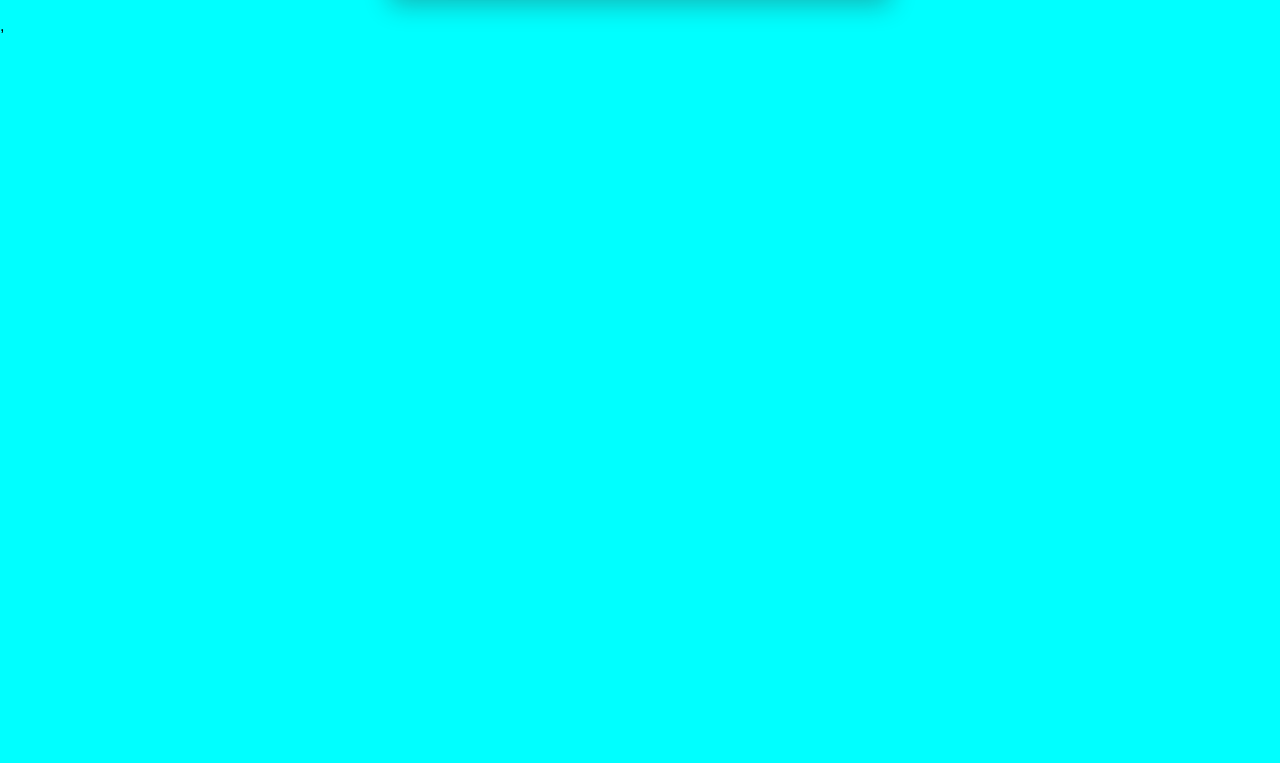
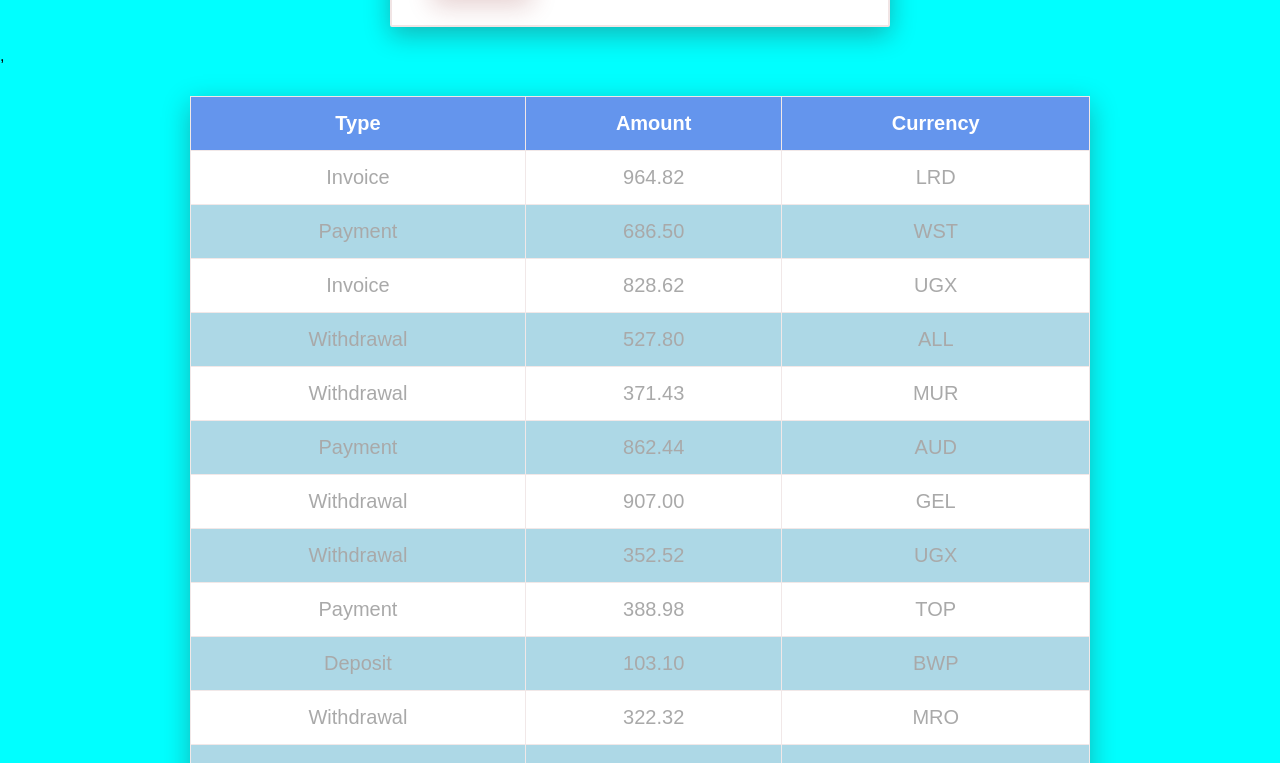
Before and after one commit to KaterinaGerts/goit-react-hw-01-components, a JavaScript app: page / in a window 1280 px wide. Shown: the part 1597-2360 px from the top of the page. Before the commit the page ends 1633 px from the top, so only its background shows below. Built offline with nearby package versions, Linux system fonts and the light colour scheme.

Commit message:
сделала компонент транзакции

```diff
--- a/src/App.js
+++ b/src/App.js
@@ -4,6 +4,8 @@
 import statisticalData from 'components/Statistics/statistical-data.json';
 import FriendList from 'components/FriendList/FriendList';
 import friends from 'components/FriendList/friends.json';
+import TransactionHistory from 'components/TransactionHistory/TransactionHistory';
+import transactions from 'components/TransactionHistory/transactions.json';
 
 export default function App() {
   return (
@@ -17,6 +19,7 @@
       />
       <Statistics title="Upload stats" stats={statisticalData} />;
       <FriendList friends={friends} />,
+      <TransactionHistory items={transactions} />,
     </div>
   );
 }
--- a/src/components/FriendList/FriendList.module.css
+++ b/src/components/FriendList/FriendList.module.css
@@ -1,5 +1,6 @@
 .friendList {
   margin: 0;
+  margin-top: 30px;
   margin-left: auto;
   margin-right: auto;
   padding: 0;
--- /dev/null
+++ b/src/components/TransactionHistory/TransactionHistory.js
@@ -0,0 +1,33 @@
+import PropTypes from 'prop-types';
+import s from 'components/TransactionHistory/TransactionHistory.module.css';
+
+export default function TransactionHistory({ items }) {
+  return (
+    <table className={s.transactionHistory}>
+      <thead className={s.title}>
+        <tr>
+          <th className={s.text}>Type</th>
+          <th className={s.text}>Amount</th>
+          <th className={s.text}>Currency</th>
+        </tr>
+      </thead>
+
+      <tbody>
+        {items.map(({ id, type, amount, currency }) => (
+          <tr className={s.row} key={id}>
+            <td className={s.data}>{type}</td>
+            <td className={s.data}>{amount}</td>
+            <td className={s.data}>{currency}</td>
+          </tr>
+        ))}
+      </tbody>
+    </table>
+  );
+}
+
+TransactionHistory.protoTypes = {
+  id: PropTypes.string.isRequired,
+  type: PropTypes.string.isRequired,
+  amount: PropTypes.number.isRequired,
+  currency: PropTypes.string.isRequired,
+};
--- /dev/null
+++ b/src/components/TransactionHistory/TransactionHistory.module.css
@@ -0,0 +1,39 @@
+.transactionHistory {
+  width: 900px;
+  margin-top: 30px;
+  margin-left: auto;
+  margin-right: auto;
+  text-align: center;
+  background-color: #fff;
+  border-collapse: collapse;
+  box-shadow: 0px 8px 26px rgba(63, 14, 14, 0.3);
+}
+
+.title {
+  align-items: center;
+  border-bottom: 1px solid gray;
+}
+.text {
+  padding: 15px 0;
+  font-size: 20px;
+  font-weight: bold;
+  color: #fff;
+  border: 1px solid rgb(241, 232, 232);
+  background-color: cornflowerblue;
+}
+
+.data {
+  padding: 15px 0;
+  text-transform: capitalize;
+  font-size: 20px;
+  color: darkgray;
+  border: 1px solid rgb(241, 232, 232);
+}
+
+.row:nth-child(2n) {
+  background-color: lightblue;
+}
+
+.row:nth-child(2n + 1) {
+  background-color: #fff;
+}
--- /dev/null
+++ b/src/components/TransactionHistory/transactions.json
@@ -0,0 +1,122 @@
+[
+  {
+    "id": "1e0700a2-5183-4291-85cc-2065a036a683",
+    "type": "invoice",
+    "amount": "964.82",
+    "currency": "LRD"
+  },
+  {
+    "id": "a30f821b-4d25-4ff0-abdd-e340b3f0dd2b",
+    "type": "payment",
+    "amount": "686.50",
+    "currency": "WST"
+  },
+  {
+    "id": "44dca67a-8e5a-4798-bf8e-b15efd4e1abd",
+    "type": "invoice",
+    "amount": "828.62",
+    "currency": "UGX"
+  },
+  {
+    "id": "ea8ed3dc-2b68-4a53-905a-53ecb0adef33",
+    "type": "withdrawal",
+    "amount": "527.80",
+    "currency": "ALL"
+  },
+  {
+    "id": "ea76146a-0b00-4b80-bc02-a8c822176712",
+    "type": "withdrawal",
+    "amount": "371.43",
+    "currency": "MUR"
+  },
+  {
+    "id": "63ca02f9-d637-46b5-9237-f3b24425e029",
+    "type": "payment",
+    "amount": "862.44",
+    "currency": "AUD"
+  },
+  {
+    "id": "ed0263e8-59a5-4bf1-87e0-2bb88e53dc34",
+    "type": "withdrawal",
+    "amount": "907.00",
+    "currency": "GEL"
+  },
+  {
+    "id": "6013bad0-750c-4691-8bc2-d8f2b43969c4",
+    "type": "withdrawal",
+    "amount": "352.52",
+    "currency": "UGX"
+  },
+  {
+    "id": "252c7be4-8b06-4fa7-8d42-61fb835b70d5",
+    "type": "payment",
+    "amount": "388.98",
+    "currency": "TOP"
+  },
+  {
+    "id": "4eaab41b-b967-40ac-82ed-85fc66f646f1",
+    "type": "deposit",
+    "amount": "103.10",
+    "currency": "BWP"
+  },
+  {
+    "id": "9648a350-8469-42d5-8bf3-18090de5fe67",
+    "type": "withdrawal",
+    "amount": "322.32",
+    "currency": "MRO"
+  },
+  {
+    "id": "9c5c25fb-1a95-4b2f-8d1f-4c4426d677cc",
+    "type": "invoice",
+    "amount": "14.79",
+    "currency": "PYG"
+  },
+  {
+    "id": "43ef232c-80e9-4d6f-b48a-b22405620de3",
+    "type": "payment",
+    "amount": "904.86",
+    "currency": "CHF"
+  },
+  {
+    "id": "5161682e-e620-4019-ab0a-24ceb10fbd20",
+    "type": "withdrawal",
+    "amount": "307.08",
+    "currency": "NOK"
+  },
+  {
+    "id": "7b119d71-42e6-4c42-a141-6818b07bb9ff",
+    "type": "invoice",
+    "amount": "275.07",
+    "currency": "AWG"
+  },
+  {
+    "id": "a4f65722-65c4-4c28-b1f4-b8ed988bb205",
+    "type": "deposit",
+    "amount": "213.10",
+    "currency": "STD"
+  },
+  {
+    "id": "c6e5784b-0ca3-48d6-86e5-b5128af5a523",
+    "type": "invoice",
+    "amount": "116.11",
+    "currency": "CUP CUC"
+  },
+  {
+    "id": "c9ebed6a-3a02-4b49-ac0d-0534b51f2bfd",
+    "type": "invoice",
+    "amount": "878.67",
+    "currency": "HKD"
+  },
+  {
+    "id": "a4a98b0e-b22c-438b-9f83-de2df52110c8",
+    "type": "invoice",
+    "amount": "725.03",
+    "currency": "UYU UYI"
+  },
+  {
+    "id": "b39bfa7a-0166-4c47-94d6-87d20590f746",
+    "type": "payment",
+    "amount": "405.45",
+    "currency": "MDL"
+  }
+]
--- a/src/index.css
+++ b/src/index.css
@@ -1,6 +1,7 @@
 @import './components/Profile/Profile.module.css';
 @import './components/Statistics/Statistics.module.css';
 @import './components/FriendList/FriendList.module.css';
+@import './components/TransactionHistory/TransactionHistory.module.css';
 
 body {
   margin: 0;
```
